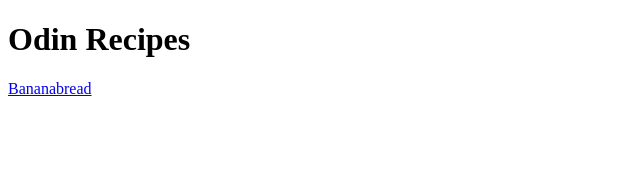
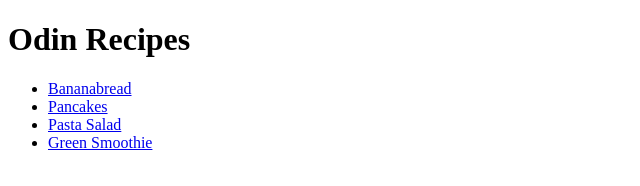
Before and after one commit to clariss4-98/odin-recipes, a plain HTML site: page index.html in a window 1280 px wide. Shown: the whole page, without its empty margins (0-640 px from the left). Drawn offline with Linux system fonts and the light colour scheme.

Commit message:
Add links to new recipes

```diff
--- a/index.html
+++ b/index.html
@@ -6,7 +6,12 @@
     </head>
     <body>
         <h1>Odin Recipes</h1>
-        <a href="recipes/bananabread.html">Bananabread</a>
+        <ul>
+            <li><a href="recipes/bananabread.html">Bananabread</a></li>
+            <li><a href="recipes/pancakes.html">Pancakes</a></li>
+            <li><a href="recipes/pastasalad.html">Pasta Salad</a></li>
+            <li><a href="recipes/greensmoothie.html">Green Smoothie</a></li>
+        </ul>
     </body>
 
 </html>
```
